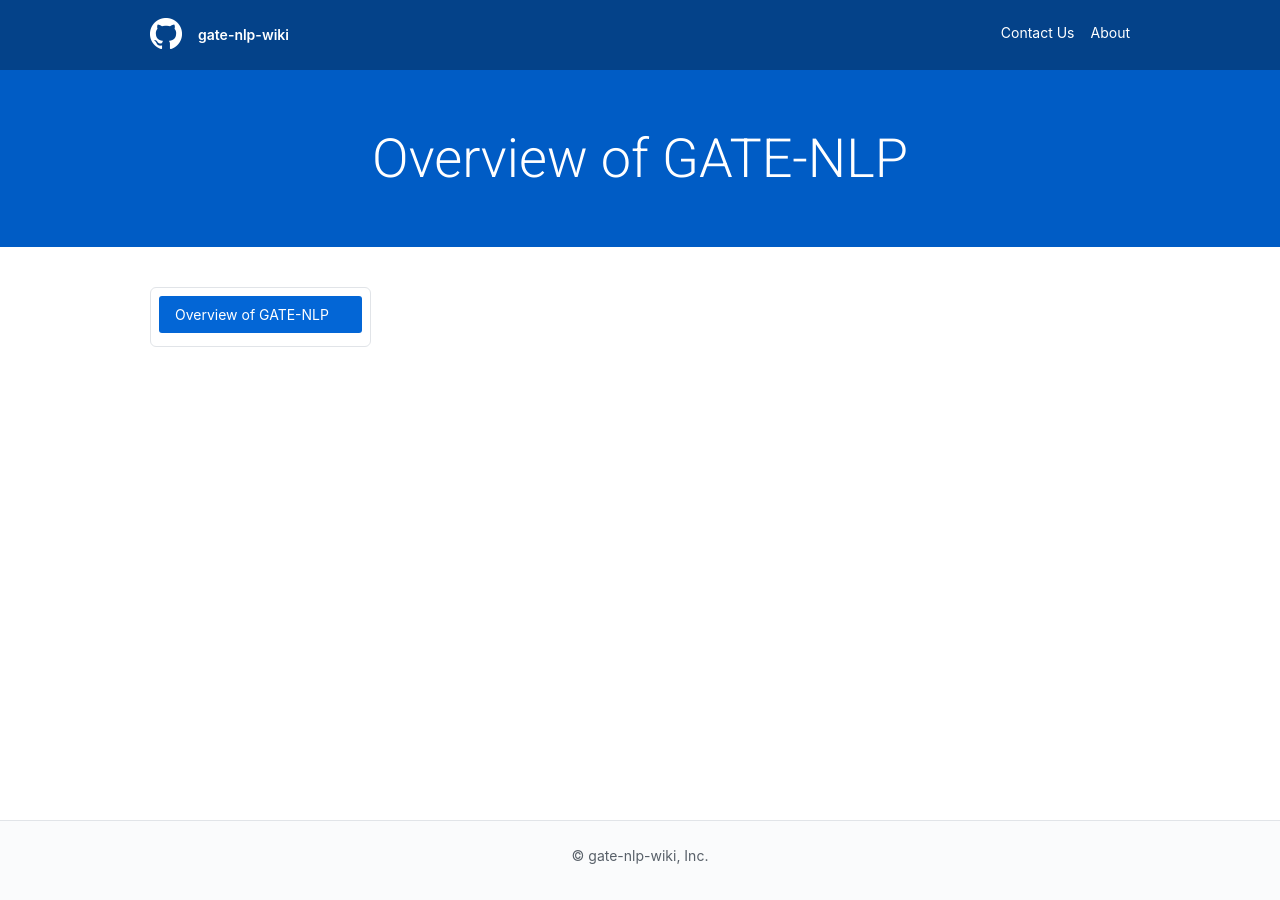
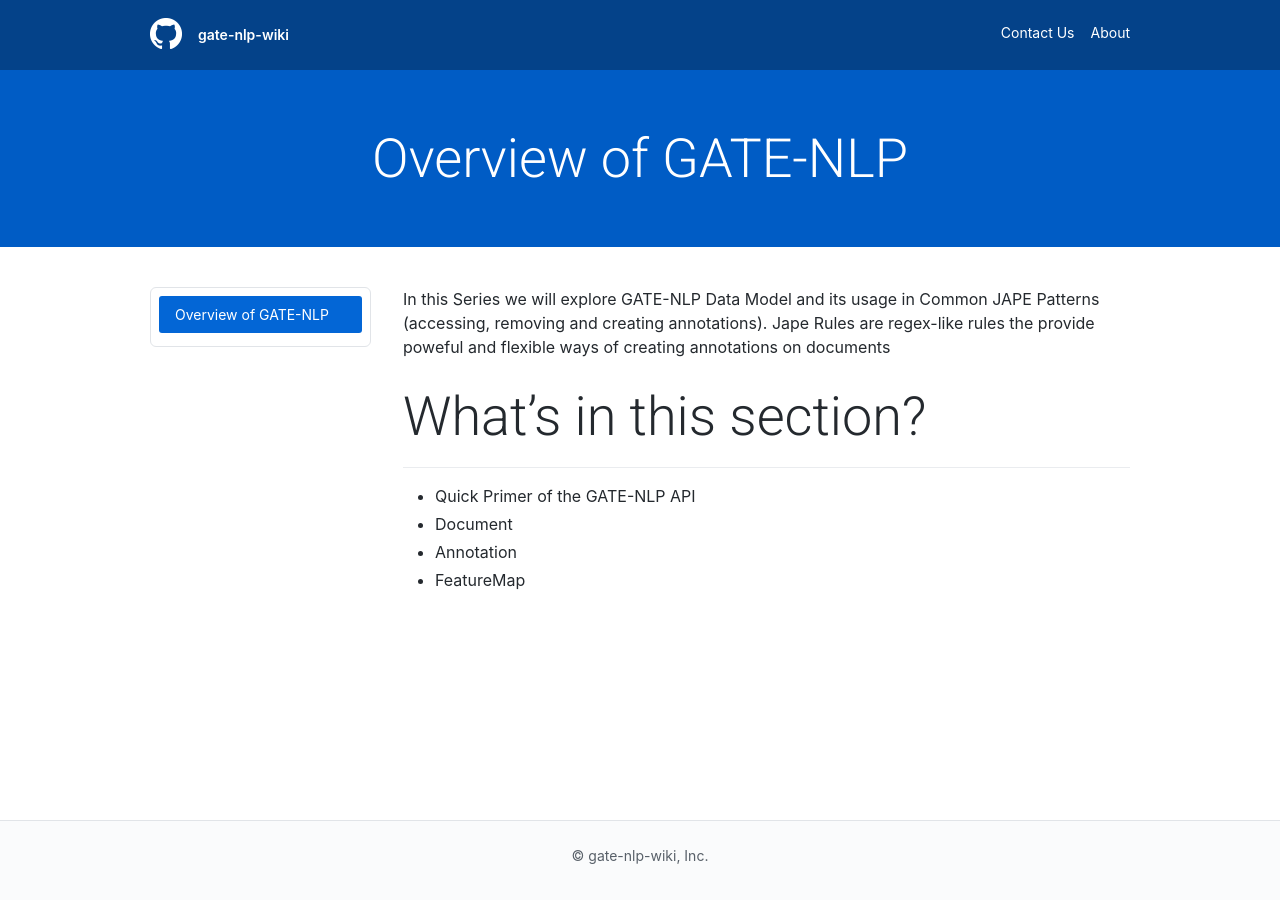
Before and after one commit to easimadi/gate-nlp-wiki, a Jekyll site: the page built from docs/_articles/1-overview-gate-nlp.md, in a window 1280 px wide. Built offline with Jekyll 4.4.1, drawn with Linux system fonts in a browser that asks for light colours.

Commit message:
Update 1-overview-gate-nlp.md

```diff
--- a/docs/_articles/1-overview-gate-nlp.md
+++ b/docs/_articles/1-overview-gate-nlp.md
@@ -4,3 +4,11 @@ image: atom.png
 description: "A quick overview of GATE-NLP API. We assume basic understanding of GATE framwork using the UI"
 parmalink: /:path/
 ---
+
+In this Series we will explore GATE-NLP Data Model and its usage in Common JAPE Patterns (accessing, removing and creating annotations). Jape Rules are regex-like rules the provide poweful and flexible ways of creating annotations on documents
+
+# What's in this section?
+- Quick Primer of the GATE-NLP API
+- Document
+- Annotation
+- FeatureMap
```
